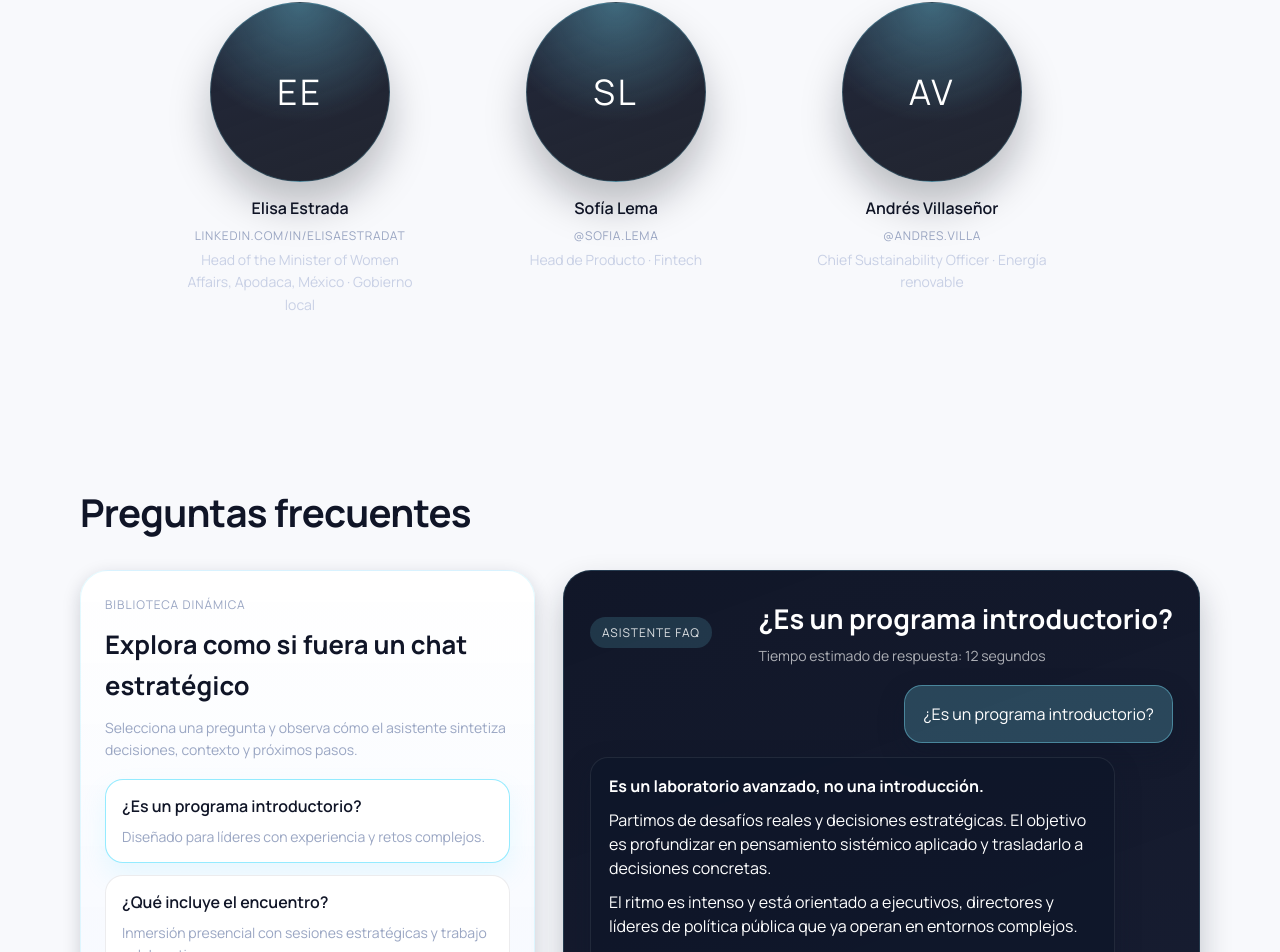
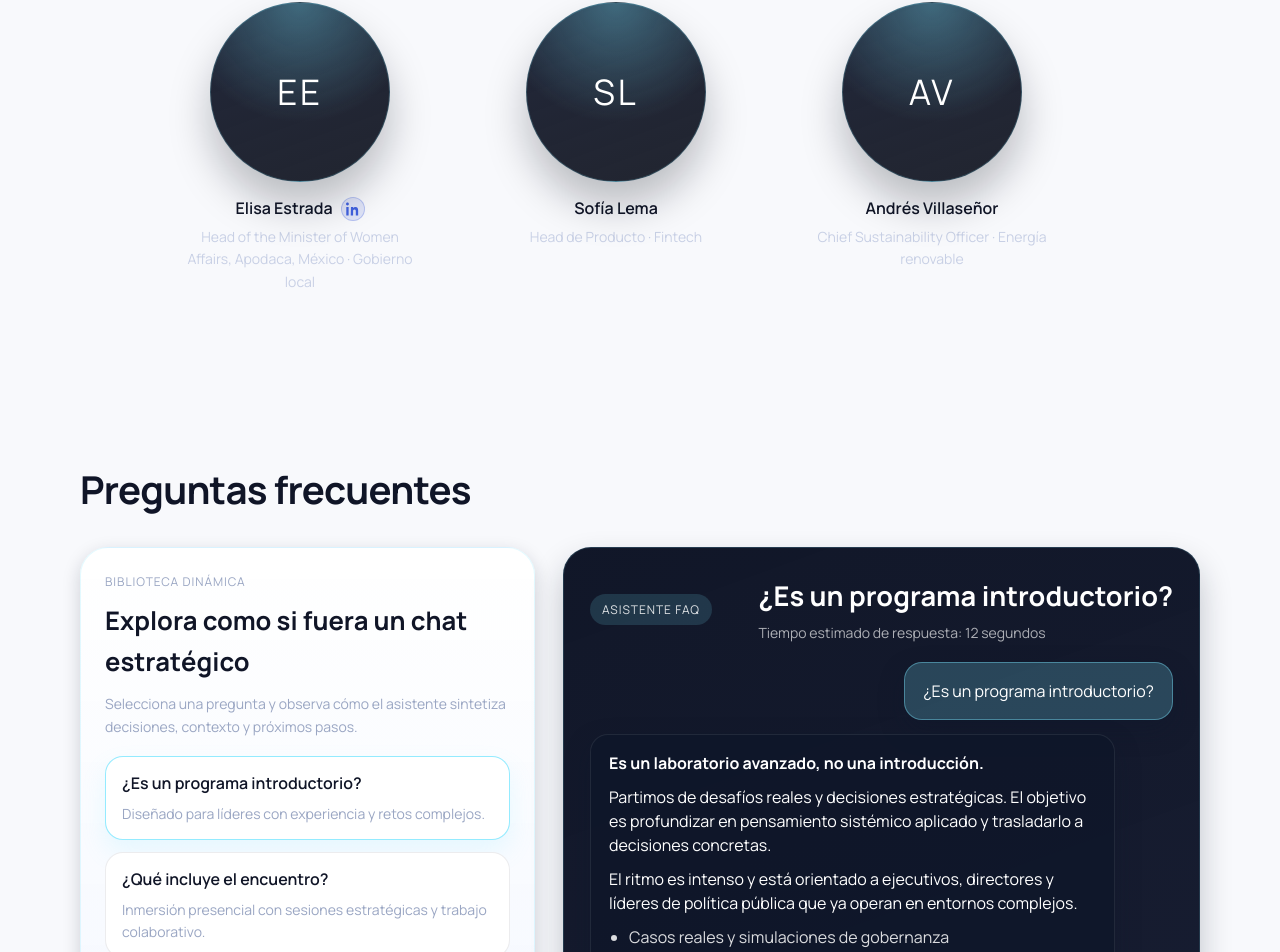
Before and after one commit to MaigomAS/SystemThinking-Website, a React (Vite) app: page / in a window 1280 px wide. Shown: the part 6243-7195 px from the top of the page. Built offline with nearby package versions, Linux system fonts and the light colour scheme.

Commit message:
Add LinkedIn card link styling

```diff
--- a/src/components/LeadershipVoicesCircles.jsx
+++ b/src/components/LeadershipVoicesCircles.jsx
@@ -22,6 +22,7 @@ const COPY = {
       impact: 'Qué cambió',
       learning: 'Aprendizaje ejecutivo',
     },
+    linkedInLabel: 'Ver perfil de LinkedIn',
   },
   en: {
     eyebrow: 'Experiences that transform',
@@ -41,6 +42,7 @@ const COPY = {
       impact: 'What changed',
       learning: 'Executive learning',
     },
+    linkedInLabel: 'View LinkedIn profile',
   },
 };
 
@@ -51,7 +53,7 @@ const VOICES = {
     {
       id: 'voice-elisa-estrada',
       name: 'Elisa Estrada',
-      handle: 'linkedin.com/in/elisaestradat',
+      linkedInUrl: 'https://www.linkedin.com/in/elisaestradat/?originalSubdomain=mx',
       role: 'Head of the Minister of Women Affairs, Apodaca, México',
       sector: 'Gobierno local',
       initials: 'EE',
@@ -105,7 +107,7 @@ const VOICES = {
     {
       id: 'voice-elisa-estrada',
       name: 'Elisa Estrada',
-      handle: 'linkedin.com/in/elisaestradat',
+      linkedInUrl: 'https://www.linkedin.com/in/elisaestradat/?originalSubdomain=mx',
       role: 'Head of the Minister of Women Affairs, Apodaca, Mexico',
       sector: 'Local government',
       initials: 'EE',
@@ -284,7 +286,6 @@ function LeadershipVoicesCircles() {
                     <p className="voices-modal__name" id={`voice-title-${activeVoice.id}`}>
                       {activeVoice.name}
                     </p>
-                    <span className="voices-modal__handle">{activeVoice.handle}</span>
                     <p className="voices-modal__role">{activeVoice.role}</p>
                     <p className="voices-modal__sector">{activeVoice.sector}</p>
                   </div>
@@ -351,8 +352,30 @@ function LeadershipVoicesCircles() {
                 <span className="voices__cta">{content.cta}</span>
               </div>
               <div className="voices__meta">
-                <span className="voices__name">{voice.name}</span>
-                <span className="voices__handle">{voice.handle}</span>
+                <span className="voices__name-row">
+                  <span className="voices__name">{voice.name}</span>
+                  {voice.linkedInUrl ? (
+                    <a
+                      className="voices__linkedin"
+                      href={voice.linkedInUrl}
+                      target="_blank"
+                      rel="noreferrer"
+                      aria-label={`${content.linkedInLabel}: ${voice.name}`}
+                    >
+                      <svg
+                        viewBox="0 0 24 24"
+                        aria-hidden="true"
+                        focusable="false"
+                        role="img"
+                      >
+                        <path
+                          d="M4.98 3.5C4.98 4.88 3.9 6 2.5 6S0 4.88 0 3.5 1.08 1 2.5 1 4.98 2.12 4.98 3.5zM0.5 8.5h4V23h-4zM8.5 8.5h3.8v1.98h.05c.53-1 1.82-2.06 3.74-2.06 4 0 4.74 2.63 4.74 6.06V23h-4v-6.54c0-1.56-.03-3.56-2.17-3.56-2.17 0-2.5 1.7-2.5 3.45V23h-4z"
+                          fill="currentColor"
+                        />
+                      </svg>
+                    </a>
+                  ) : null}
+                </span>
                 <span className="voices__role">
                   {voice.role} · {voice.sector}
                 </span>
--- a/src/styles/global.css
+++ b/src/styles/global.css
@@ -2604,15 +2604,41 @@ img {
   gap: 4px;
 }
 
+.voices__name-row {
+  display: inline-flex;
+  align-items: center;
+  justify-content: center;
+  gap: 8px;
+}
+
 .voices__name {
   font-weight: 600;
 }
 
-.voices__handle {
-  font-size: var(--font-size-xs);
-  letter-spacing: 0.06em;
-  text-transform: uppercase;
-  color: var(--color-text-muted);
+.voices__linkedin {
+  display: inline-flex;
+  align-items: center;
+  justify-content: center;
+  width: 24px;
+  height: 24px;
+  border-radius: 50%;
+  color: rgba(48, 83, 221, 0.9);
+  background: rgba(48, 83, 221, 0.12);
+  border: 1px solid rgba(48, 83, 221, 0.25);
+  transition: transform 200ms ease, color 200ms ease, background 200ms ease;
+}
+
+.voices__linkedin svg {
+  width: 14px;
+  height: 14px;
+}
+
+.voices__linkedin:hover,
+.voices__linkedin:focus-visible {
+  color: rgba(48, 83, 221, 1);
+  background: rgba(48, 83, 221, 0.2);
+  transform: translateY(-1px);
+  outline: none;
 }
 
 .voices__role {
@@ -2662,9 +2688,9 @@ img {
   padding: 48px 36px;
   display: grid;
   gap: 20px;
-  background: radial-gradient(circle at top, rgba(122, 231, 255, 0.2), transparent 60%),
-    linear-gradient(170deg, rgba(17, 24, 44, 0.95), rgba(9, 13, 24, 0.95));
-  border-right: 1px solid rgba(122, 231, 255, 0.12);
+  background: radial-gradient(circle at top, rgba(122, 231, 255, 0.25), transparent 60%),
+    linear-gradient(170deg, rgba(22, 30, 54, 0.92), rgba(14, 20, 40, 0.92));
+  border-right: 1px solid rgba(122, 231, 255, 0.16);
 }
 
 .voices-modal__badge {
@@ -2715,22 +2741,18 @@ img {
 }
 
 .voices-modal__tags {
-  display: grid;
-  gap: 8px;
+  display: flex;
+  flex-wrap: wrap;
+  gap: 6px;
 }
 
 .voices-modal__tag {
-  display: inline-flex;
-  align-items: center;
-  gap: 8px;
-  font-size: var(--font-size-sm);
-  color: rgba(255, 255, 255, 0.72);
-}
-
-.voices-modal__tag::before {
-  content: '•';
-  color: rgba(122, 231, 255, 0.9);
-  font-size: 1rem;
+  padding: 4px 10px;
+  border-radius: var(--radius-pill);
+  font-size: var(--font-size-xs);
+  border: 1px solid rgba(122, 231, 255, 0.25);
+  color: rgba(255, 255, 255, 0.78);
+  background: rgba(122, 231, 255, 0.12);
 }
 
 .voices-modal__body {
```
